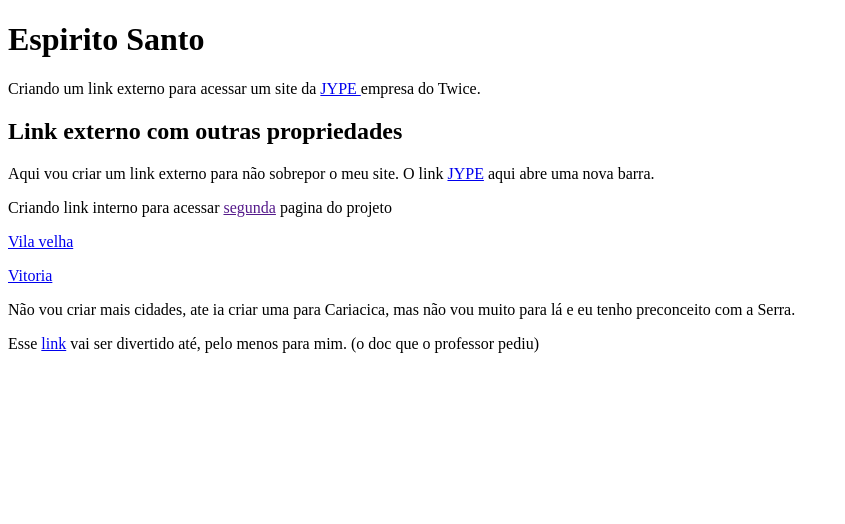
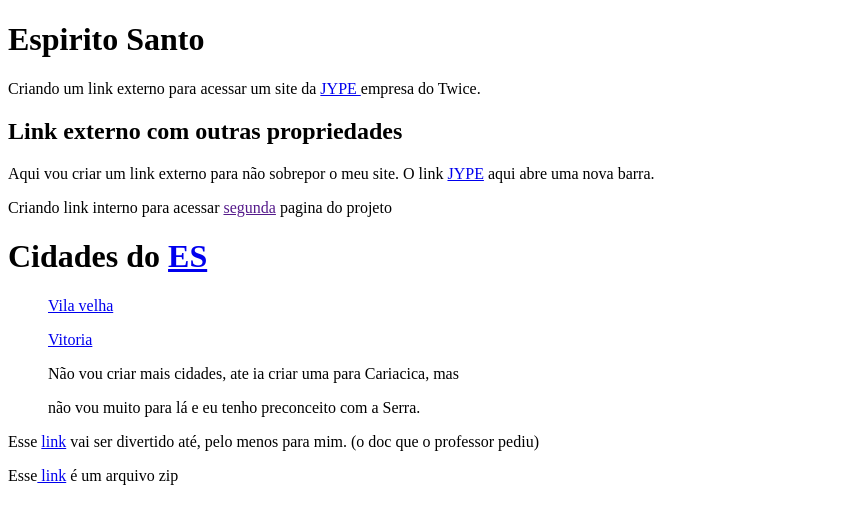
Before and after one commit to scrmoucher/csw, a plain HTML site: page aula08/index.html in a window 1280 px wide. Shown: the whole page, without its empty margins (0-845 px from the left). Drawn offline with Linux system fonts and the light colour scheme.

Commit message:
finalizado
terminei

```diff
--- a/aula08/index.html
+++ b/aula08/index.html
@@ -16,15 +16,18 @@
     <p>Criando link interno para acessar <a href="">segunda</a> pagina do projeto</p>
 </body>
 <body>
-    <p><a href="cidades/VV.html"> Vila velha</a></p>
-    <p><a href="cidades/vitoria.html"> Vitoria</a></p>
-    <p>Não vou criar mais cidades, ate ia criar uma para Cariacica, mas
-        não vou muito para lá e eu tenho preconceito com a Serra.
-    </p>
+    <h1>Cidades do <a href="https://www.es.gov.br/" target="_blank" rel="externo"> ES</a> </h1>
+        <ul>
+            <p><a href="cidades/VV.html"> Vila velha</a></p>
+            <p><a href="cidades/vitoria.html"> Vitoria</a></p>
+                <p>Não vou criar mais cidades, ate ia criar uma para Cariacica, mas <p>
+                  <p>  não vou muito para lá e eu tenho preconceito com a Serra.
+                </p>
+        </ul>
 </body>
     <p>Esse <a href="arquivo/bibing.docx" download="file-name" type="application/docx">link</a>
         vai ser divertido até, pelo menos para mim. (o doc que o professor pediu)</p>
-        <p></p>
+        <p>Esse<a href="arquivo.zip.zip" download="file-name" type="application/zip"> link</a> é um arquivo zip</p>
 
 </body>
 </html>
```
Also changed, not shown: 1 other file.
